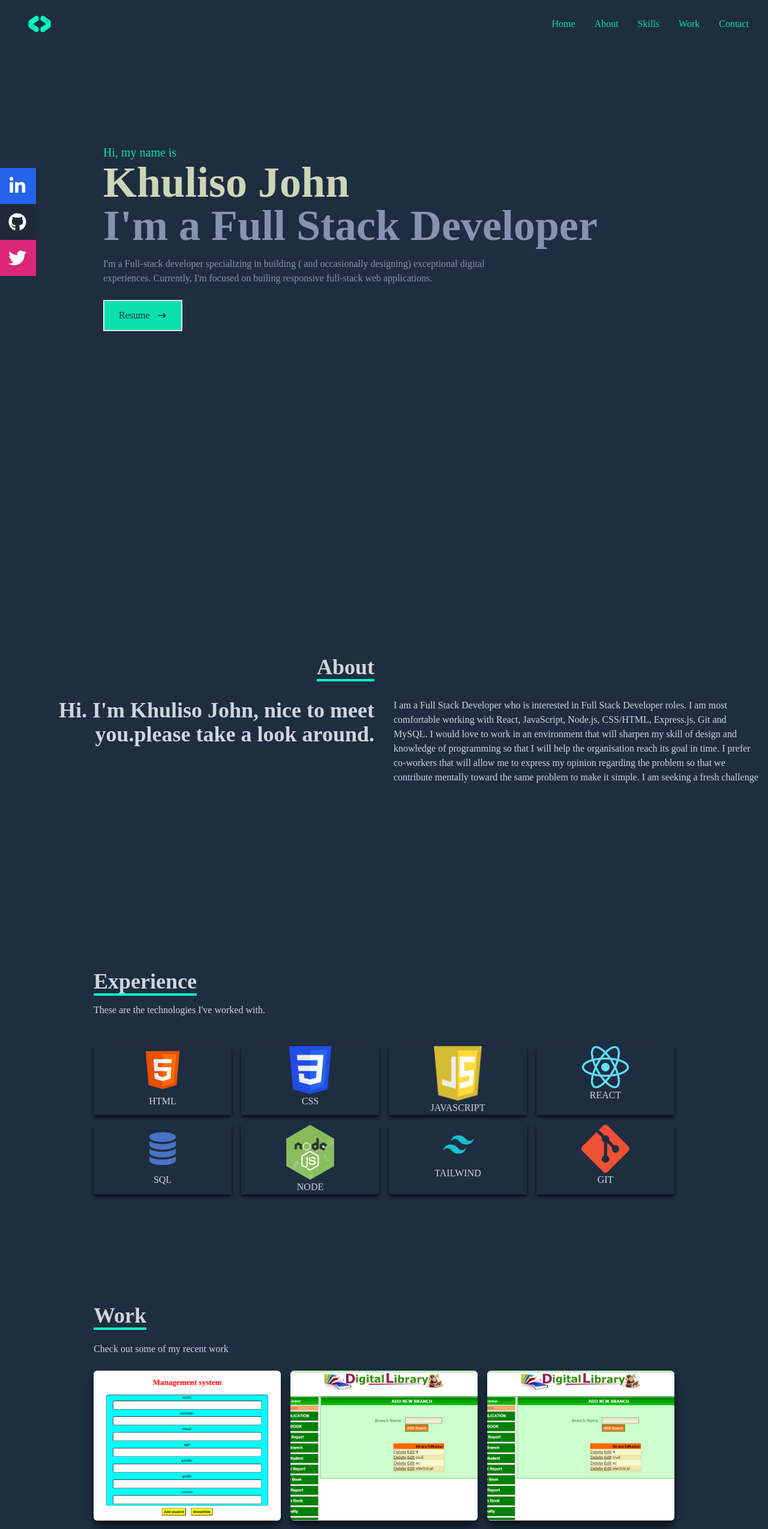
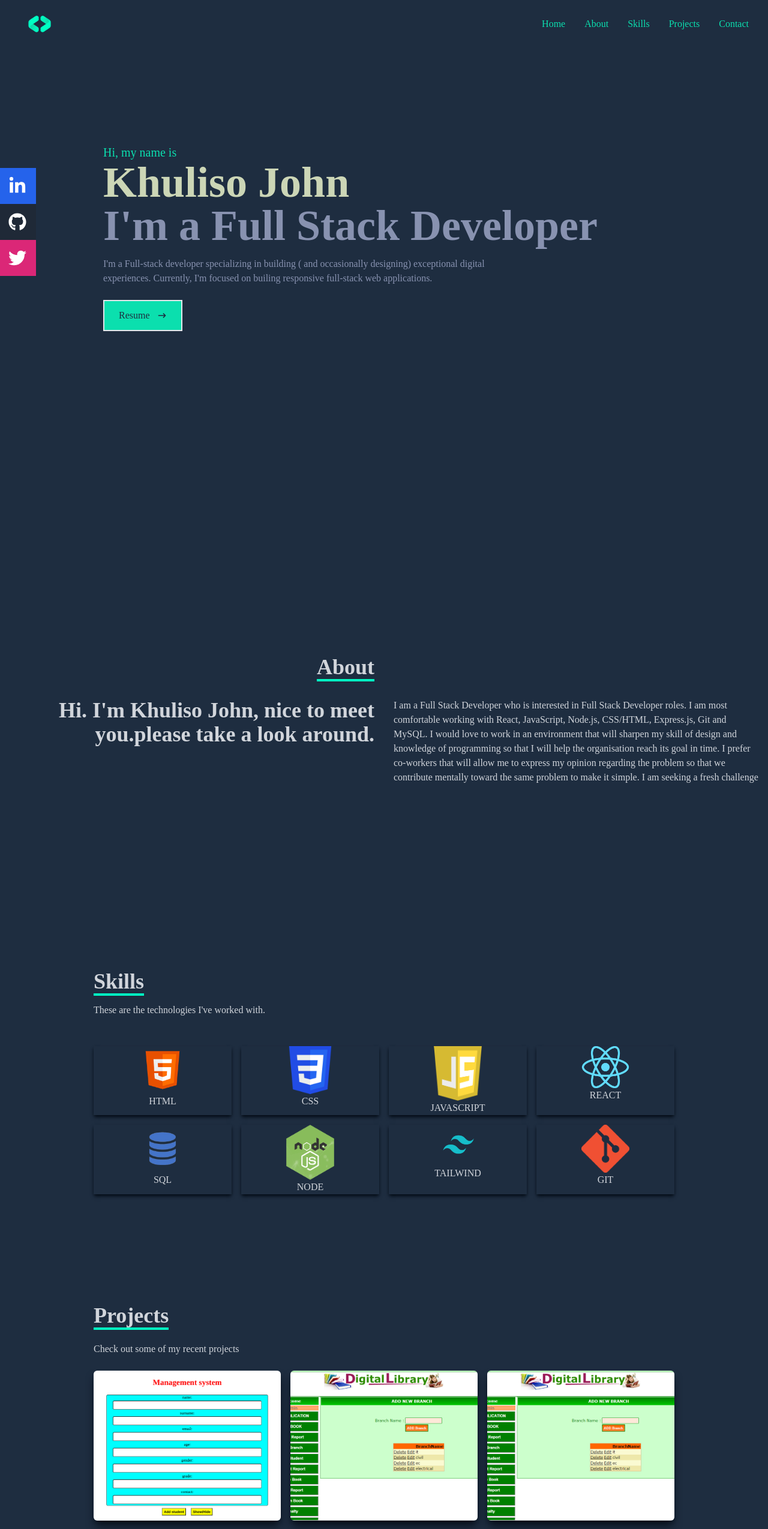
Before and after one commit to khulysojohn/extraClass-Management-app, a React (Create React App) app: page / in a window 1280 px wide. Shown: the top 2549 px of the page at 60% size. Built offline with nearby package versions, Linux system fonts and the light colour scheme.

Commit message:
init commit

```diff
--- a/package.json
+++ b/package.json
@@ -12,7 +12,7 @@
     "react-dom": "^17.0.2",
     "react-icons": "^4.3.1",
     "react-scripts": "^5.0.0",
-    "react-scroll": "^1.8.6",
+    "react-scroll": "^1.8.9",
     "tailwindcss": "^3.1.6",
     "web-vitals": "^2.1.0"
   },
--- a/src/componets/Home.jsx
+++ b/src/componets/Home.jsx
@@ -3,7 +3,7 @@ import {HiArrowNarrowRight} from 'react-icons/hi'
 
 const Home = () => {
   return (
-    <div className='w-full h-screen bg-[#1E2D40]'>
+    <div name='home' className='w-full h-screen bg-[#1E2D40]'>
       <div className='max-w-[1000px] mx-auto px-8 flex flex-col justify-center h-full'>
         <p className='text-[#0BDFAE] text-xl'>Hi, my name is </p>
         <h1 className='text-4xl sm:text-7xl font-bold text-[#ccd6b6]'>Khuliso John</h1>
--- a/src/componets/Navbar.jsx
+++ b/src/componets/Navbar.jsx
@@ -22,7 +22,7 @@ const Navbar = () => {
             <li>Home</li>
             <li>About</li>
             <li>Skills</li>
-            <li>Work</li>
+            <li>Projects</li>
             <li>Contact</li>
           </ul>
 
@@ -37,7 +37,7 @@ const Navbar = () => {
           <li className='py-6 text-4xl'>Home</li>
           <li className='py-6 text-4xl'>About</li>
           <li className='py-6 text-4xl'>Skills</li>
-          <li className='py-6 text-4xl'>Work</li>
+          <li className='py-6 text-4xl'>Projects</li>
           <li className='py-6 text-4xl'>Contact</li>
       </ul>
 
--- a/src/componets/Skills.jsx
+++ b/src/componets/Skills.jsx
@@ -13,7 +13,7 @@ function Skills() {
     <div name='skills' className='bg-[#1E2D40] text-gray-300 pb-24'>
         <div className='max-w-[1000px] mx-auto p-4 flex flex-col justify-center w-full h-full'>
             <div>
-                <p className='text-4xl font-bold inline border-b-4 border-[#00FFC3]'>Experience</p>
+                <p className='text-4xl font-bold inline border-b-4 border-[#00FFC3]'>Skills</p>
                 <p className='py-4'>
                     These are the technologies I've worked with.
                 </p>
--- a/src/componets/Work.jsx
+++ b/src/componets/Work.jsx
@@ -14,9 +14,9 @@ const Work = () => {
       <div className='max-w-[1000px] mx-auto p-4 flex flex-col justify-center w-full h-full'>
         <div>
           <p className='text-4xl font-bold inline border-b-4 text-gray-300 border-[#00FFC3]'>
-            Work
+            Projects
           </p>
-          <p className='py-6'> Check out some of my recent work</p>
+          <p className='py-6'> Check out some of my recent projects</p>
         </div>
 
 {/* container for projects */}
```
Also changed, not shown: 1 other file (tests, documents, lock files or other folders).
